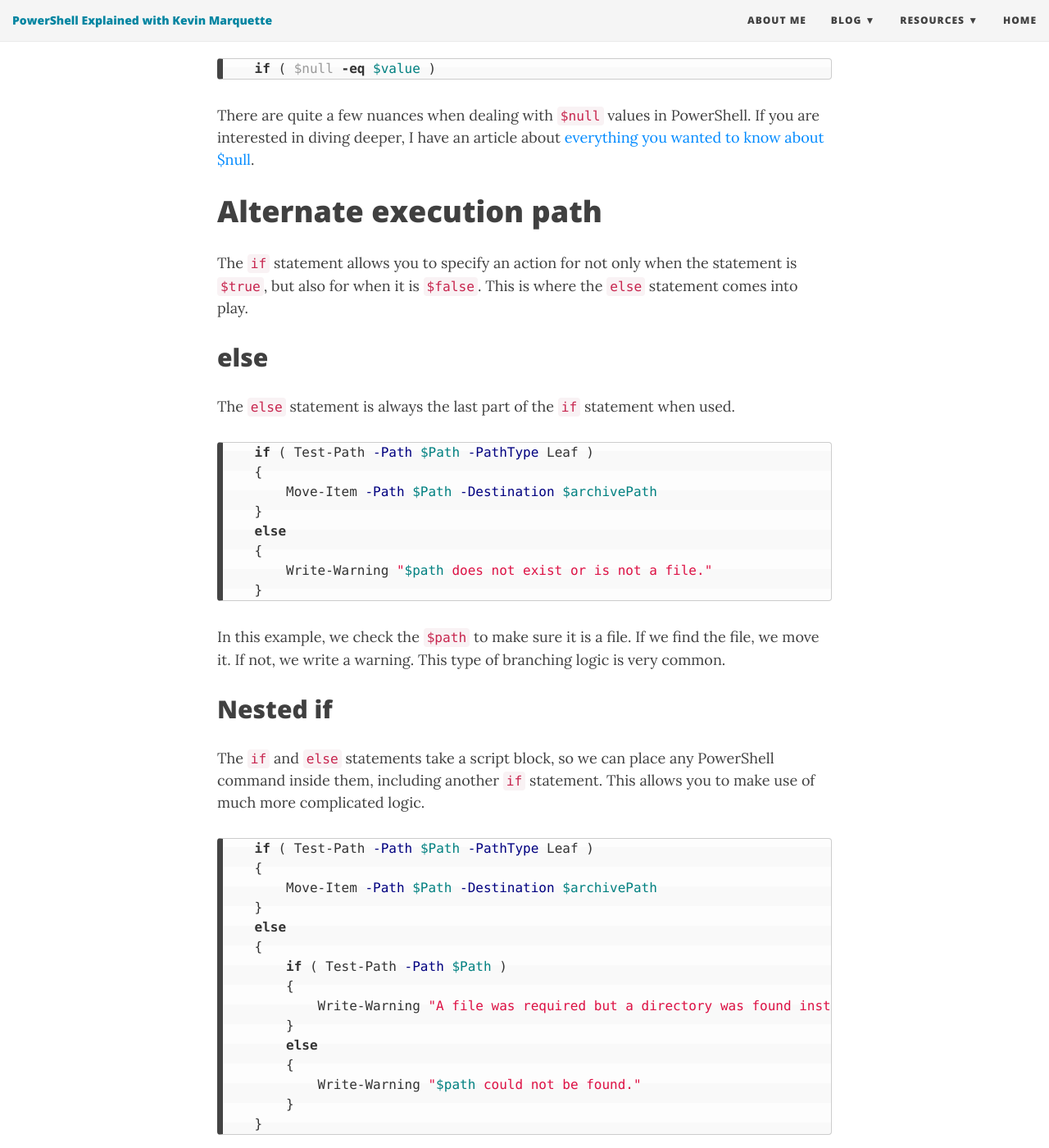
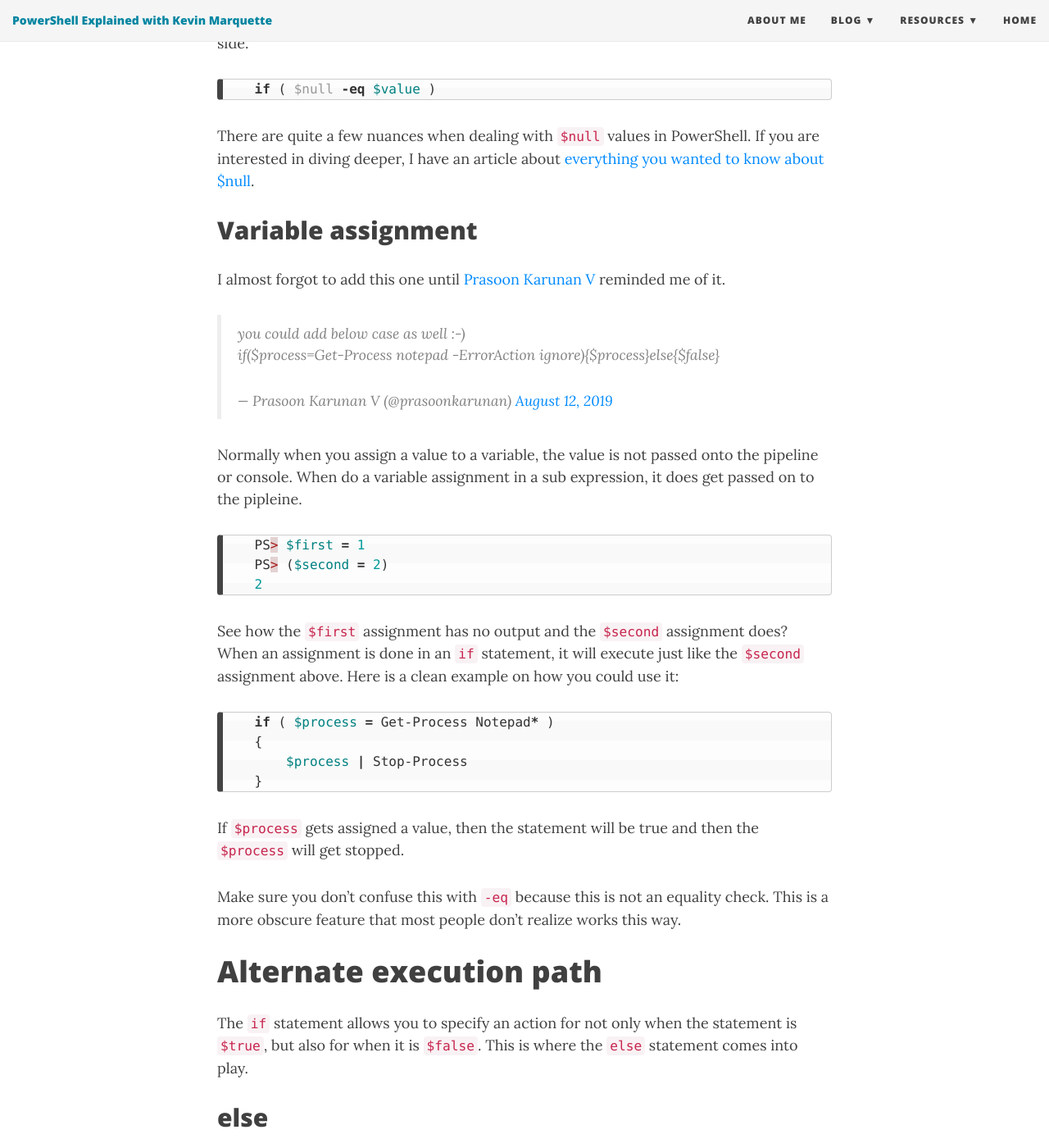
Before and after one commit to KevinMarquette/kevinmarquette.github.io, a Jekyll site: the page built from _posts/2019-08-11-Powershell-if-then-else-equals-operator.md, in a window 1280 px wide and 1400 px high, scrolled down 12071 px. Shown: the whole window at 82% size. Built offline with Jekyll 4.4.1, drawn with Linux system fonts in a browser that asks for light colours; nearby versions of some CDN libraries; comment, search, counter and statistics services are not loaded.

Commit message:
add variable assignment

````diff
--- a/_posts/2019-08-11-Powershell-if-then-else-equals-operator.md
+++ b/_posts/2019-08-11-Powershell-if-then-else-equals-operator.md
@@ -400,6 +400,33 @@ Having a no result or a `$null` value evaluates to `$false` in the `if` statemen
 
 There are quite a few nuances when dealing with `$null` values in PowerShell. If you are interested in diving deeper, I have an article about [everything you wanted to know about $null](/2018-12-23-Powershell-null-everything-you-wanted-to-know/?utm_source=blog&utm_medium=blog&utm_content=ifstatement).
 
+## Variable assignment
+
+I almost forgot to add this one until [Prasoon Karunan V](https://twitter.com/prasoonkarunan) reminded me of it.
+
+<blockquote class="twitter-tweet" data-conversation="none"><p lang="en" dir="ltr">you could add below case as well :-)<br>if($process=Get-Process notepad -ErrorAction ignore){$process}else{$false}</p>&mdash; Prasoon Karunan V (@prasoonkarunan) <a href="https://twitter.com/prasoonkarunan/status/1160752165842853888?ref_src=twsrc%5Etfw">August 12, 2019</a></blockquote> <script async src="https://platform.twitter.com/widgets.js" charset="utf-8"></script>
+
+Normally when you assign a value to a variable, the value is not passed onto the pipeline or console. When do a variable assignment in a sub expression, it does get passed on to the pipleine.
+
+``` posh
+    PS> $first = 1
+    PS> ($second = 2)
+    2
+```
+
+See how the `$first` assignment has no output and the `$second` assignment does? When an assignment is done in an `if` statement, it will execute just like the `$second` assignment above. Here is a clean example on how you could use it:
+
+``` posh
+    if ( $process = Get-Process Notepad* )
+    {
+        $process | Stop-Process
+    }
+```
+
+If `$process` gets assigned a value, then the statement will be true and then the `$process` will get stopped.
+
+Make sure you don't confuse this with `-eq` because this is not an equality check. This is a more obscure feature that most people don't realize works this way.
+
 # Alternate execution path
 
 The `if` statement allows you to specify an action for not only when the statement is `$true`, but also for when it is `$false`. This is where the `else` statement comes into play.
````
